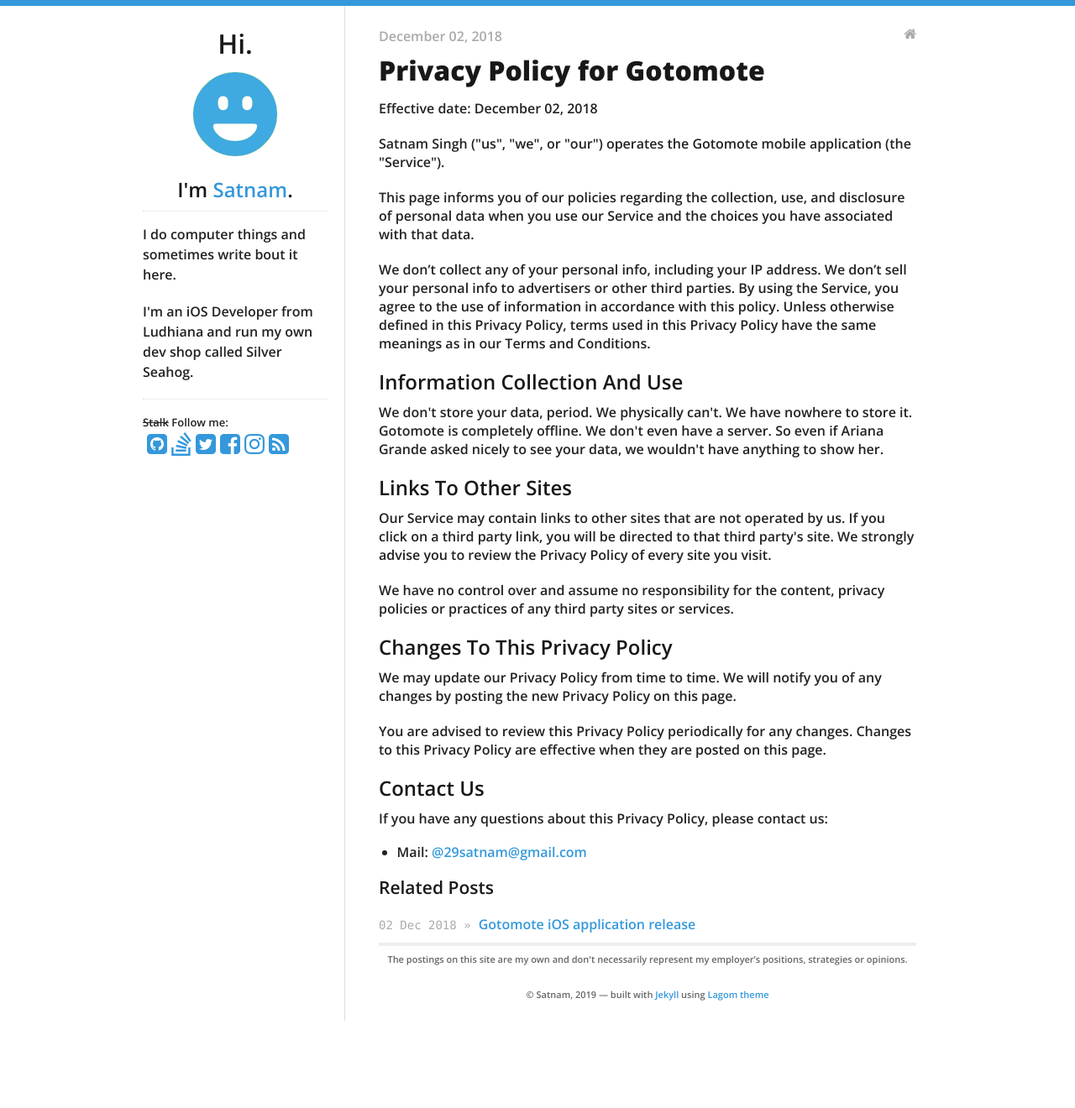
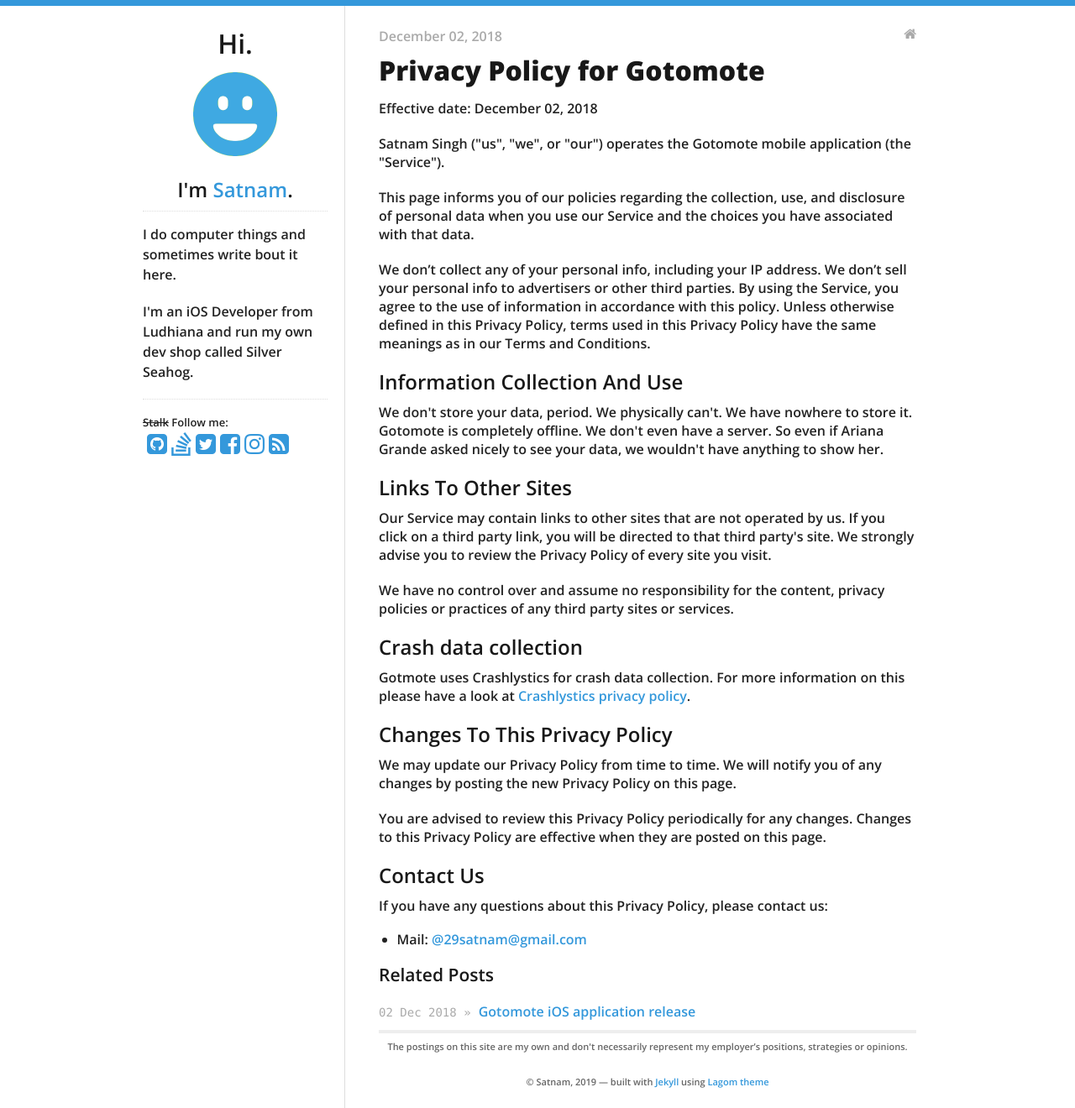
Before and after one commit to 29satnam/29satnam.github.io, a Jekyll site: the page built from _posts/2018-12-02-Privacy-Policy.md, in a window 1280 px wide. Shown: the whole page at 84% size. Built offline with Jekyll 4.4.1, drawn with Linux system fonts in a browser that asks for light colours; before the commit the page ends 1216 px from its top, so only the background shows below that.

Commit message:
Update 2018-12-02-Privacy-Policy.md

```diff
--- a/_posts/2018-12-02-Privacy-Policy.md
+++ b/_posts/2018-12-02-Privacy-Policy.md
@@ -21,6 +21,9 @@ categories:
 <p>Our Service may contain links to other sites that are not operated by us. If you click on a third party link, you will be directed to that third party's site. We strongly advise you to review the Privacy Policy of every site you visit.</p>
 <p>We have no control over and assume no responsibility for the content, privacy policies or practices of any third party sites or services.</p>
 
+<h2>Crash data collection</h2>
+<p>Gotmote uses Crashlystics for crash data collection. For more information on this please have a look at <a href="https://docs.fabric.io/android/fabric/data-privacy.html">Crashlystics privacy policy</a>.</p>
+
 <h2>Changes To This Privacy Policy</h2>
 <p>We may update our Privacy Policy from time to time. We will notify you of any changes by posting the new Privacy Policy on this page.</p>
 <p>You are advised to review this Privacy Policy periodically for any changes. Changes to this Privacy Policy are effective when they are posted on this page.</p>
```
